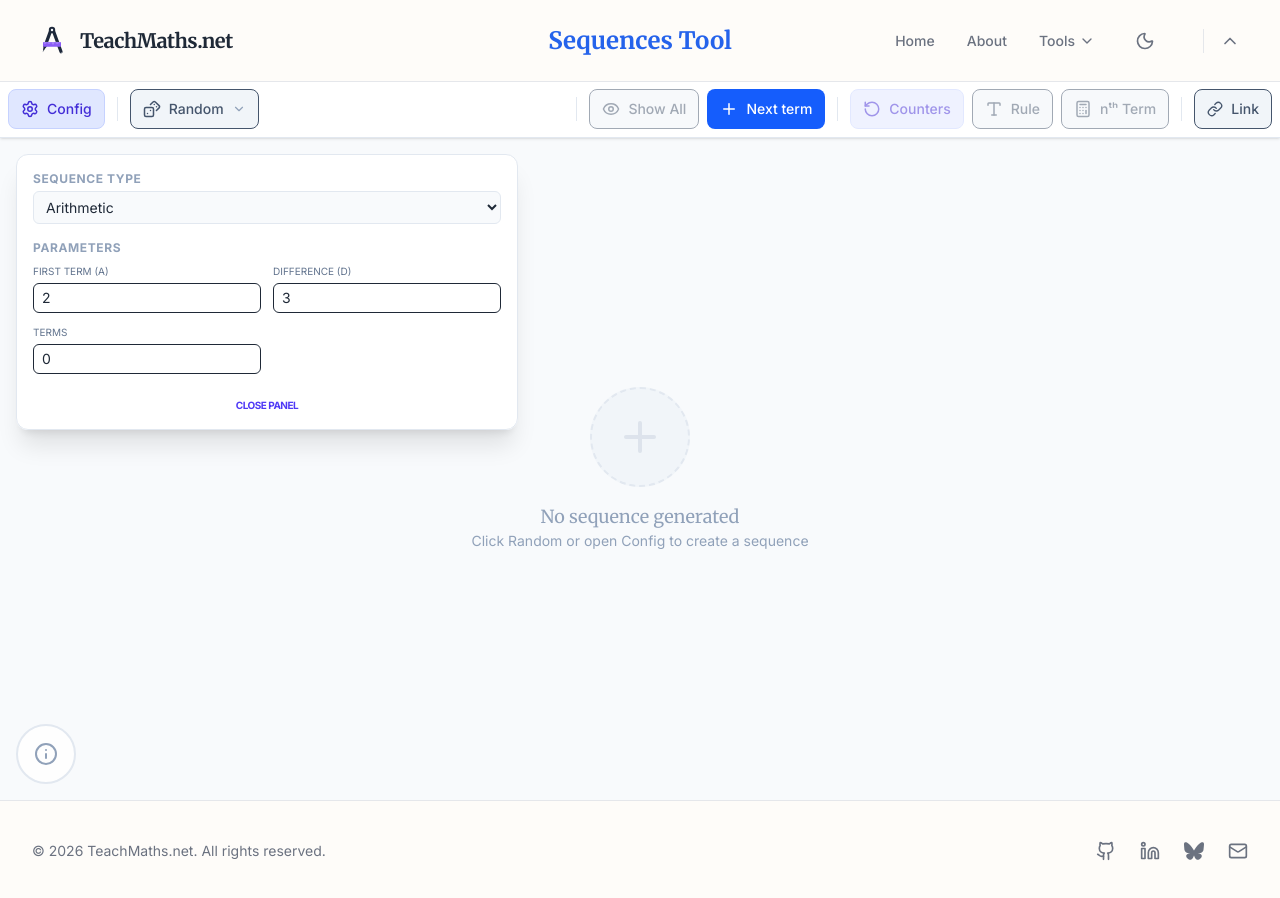
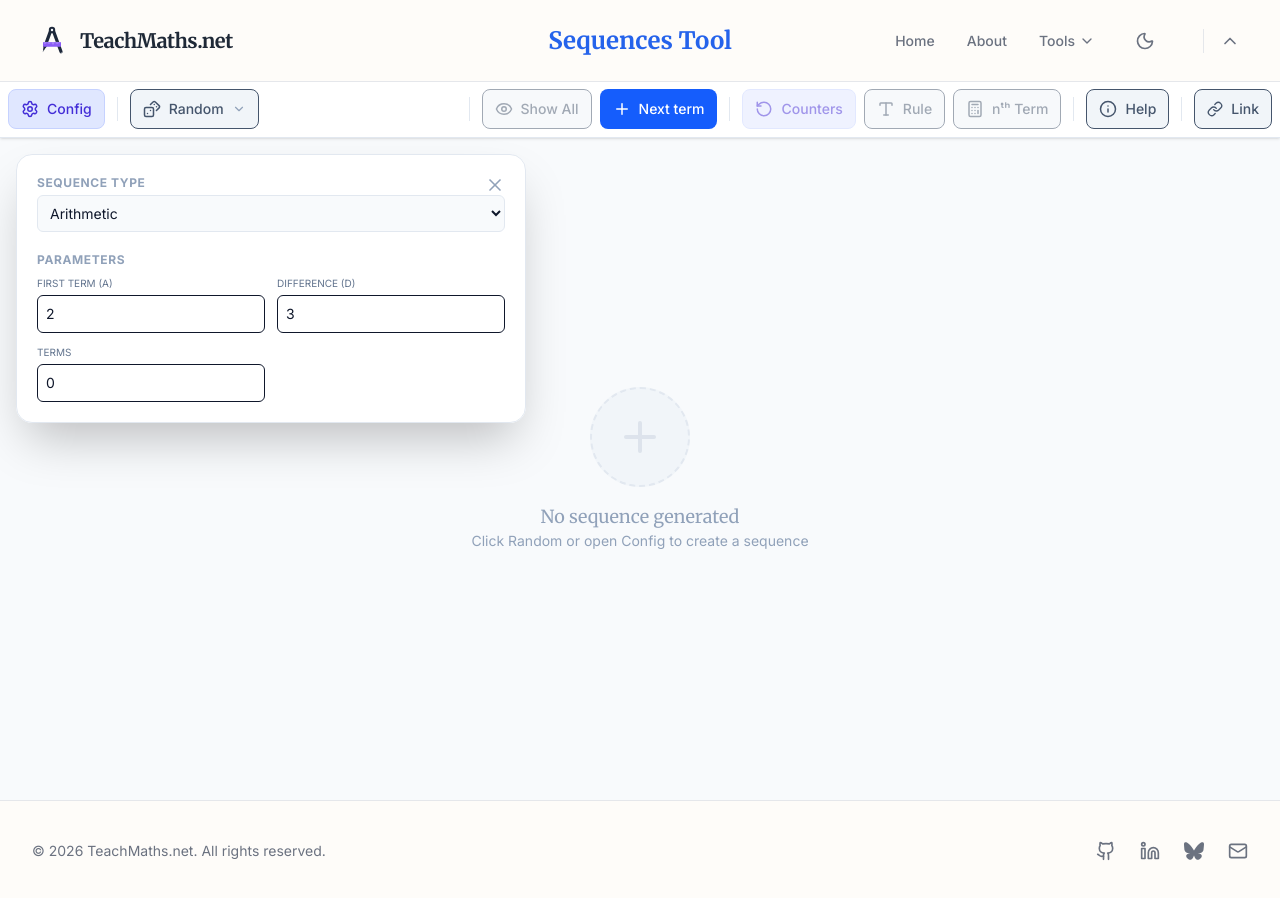
Before and after one commit to jambrothers/mathtools, a Next.js app in the folder web/: page /mathematics/sequences in a window 1280 px wide. Both pictures are taken after a click on the button "Config". Built offline with nearby package versions, Linux system fonts and the light colour scheme.

Commit message:
feat: add responsive E2E tests for Sequences tool and refine its UI/UX, including adjusting the navbar's mobile breakpoint.

```diff
--- a/web/app/mathematics/sequences/page.tsx
+++ b/web/app/mathematics/sequences/page.tsx
@@ -12,9 +12,8 @@ import { SequenceDisplay } from './_components/sequence-display';
 import { sequencesURLSerializer, SequencesURLState } from './_lib/url-state';
 import { SEQUENCE_TYPES } from './constants';
 import { HelpModal } from '@/components/tool-ui/help-modal';
-import { HelpButton } from '@/components/tool-ui/help-button';
 import helpContent from './HELP.md';
-import { ChevronDown, RotateCcw, Eye, EyeOff, Calculator, Type, Settings, Dices, Check, Plus } from "lucide-react";
+import { ChevronDown, RotateCcw, Eye, EyeOff, Calculator, Type, Settings, Dices, Check, Plus, Info, X } from "lucide-react";
 import { cn } from '@/lib/utils';
 import { SequenceType } from './_lib/sequences';
 
@@ -104,7 +103,7 @@ function SequencesPageContent() {
     };
 
     return (
-        <div className="flex flex-col h-[calc(100vh-81px)] w-full bg-slate-50 dark:bg-slate-950 overflow-hidden">
+        <div className="flex flex-col h-[calc(100vh-81px)] w-full bg-slate-50 dark:bg-slate-950 overflow-hidden text-slate-900 dark:text-slate-100 uppercase-buttons">
             <SetPageTitle title="Sequences Tool" />
 
             <Toolbar className="sticky top-0">
@@ -132,20 +131,20 @@ function SequencesPageContent() {
                         {isRandomDropdownOpen && (
                             <>
                                 <div className="fixed inset-0 z-[100]" onClick={() => setIsRandomDropdownOpen(false)} />
-                                <div className="absolute top-full left-0 mt-1 z-[101] bg-white dark:bg-slate-800 border border-slate-200 dark:border-slate-700 rounded-lg shadow-lg min-w-[180px] p-2 flex flex-col gap-1">
+                                <div className="absolute top-full left-0 mt-1 z-[101] bg-white dark:bg-slate-800 border border-slate-200 dark:border-slate-700 rounded-lg shadow-lg min-w-[200px] p-2 flex flex-col gap-1">
                                     {SEQUENCE_TYPES.map((type) => (
                                         <button
                                             key={type.id}
-                                            className="flex items-center gap-2 px-3 py-2 text-sm hover:bg-slate-50 dark:hover:bg-slate-700 transition-colors rounded-md w-full text-left"
+                                            className="flex items-center gap-2 px-3 py-3 text-sm hover:bg-slate-50 dark:hover:bg-slate-700 transition-colors rounded-md w-full text-left"
                                             onClick={() => toggleRandomType(type.id)}
                                         >
                                             <div className={cn(
-                                                "w-4 h-4 border rounded flex items-center justify-center transition-colors",
+                                                "w-5 h-5 border rounded flex items-center justify-center transition-colors",
                                                 selectedRandomTypes.includes(type.id)
                                                     ? "bg-indigo-600 border-indigo-600 text-white"
                                                     : "border-slate-300 dark:border-slate-600"
                                             )}>
-                                                {selectedRandomTypes.includes(type.id) && <Check size={12} />}
+                                                {selectedRandomTypes.includes(type.id) && <Check size={14} />}
                                             </div>
                                             {type.label}
                                         </button>
@@ -153,7 +152,7 @@ function SequencesPageContent() {
                                     <div className="h-px bg-slate-100 dark:bg-slate-700 my-1" />
                                     <button
                                         disabled={selectedRandomTypes.length === 0}
-                                        className="w-full py-1.5 bg-indigo-600 hover:bg-indigo-700 text-white rounded-md text-sm font-medium transition-colors disabled:opacity-50 disabled:cursor-not-allowed"
+                                        className="w-full py-2.5 bg-indigo-600 hover:bg-indigo-700 text-white rounded-md text-sm font-medium transition-colors disabled:opacity-50 disabled:cursor-not-allowed"
                                         onClick={() => {
                                             randomize(selectedRandomTypes);
                                             setIsRandomDropdownOpen(false);
@@ -207,6 +206,13 @@ function SequencesPageContent() {
                     />
 
                     <ToolbarSeparator />
+                    <ToolbarButton
+                        icon={<Info size={18} />}
+                        label="Help"
+                        onClick={() => setIsHelpOpen(true)}
+                    />
+
+                    <ToolbarSeparator />
                     <CopyLinkButton onCopyLink={handleCopyLink} />
                 </ToolbarGroup>
             </Toolbar>
@@ -214,14 +220,22 @@ function SequencesPageContent() {
             <Canvas className="flex-1 relative">
                 {/* Floating Config Panel */}
                 {showConfig && (
-                    <div className="absolute top-4 left-4 z-20 bg-white/90 dark:bg-slate-800/90 backdrop-blur-sm border border-slate-200 dark:border-slate-700 rounded-xl shadow-xl p-4 min-w-[240px] animate-in fade-in slide-in-from-top-2 duration-200">
-                        <div className="flex flex-col gap-4">
+                    <div className="absolute top-4 left-4 z-40 bg-white/95 dark:bg-slate-800/95 backdrop-blur-md border border-slate-200 dark:border-slate-700 rounded-2xl shadow-2xl p-5 min-w-[280px] sm:min-w-[320px] max-w-[90vw] animate-in fade-in slide-in-from-top-2 duration-200">
+                        <button
+                            onClick={() => setShowConfig(false)}
+                            className="absolute top-3 right-3 p-2 hover:bg-slate-100 dark:hover:bg-slate-700 rounded-full transition-colors"
+                            aria-label="Close"
+                        >
+                            <X size={20} className="text-slate-400" />
+                        </button>
+
+                        <div className="flex flex-col gap-5">
                             <div className="flex flex-col gap-1">
                                 <span className="text-xs font-bold text-slate-400 uppercase tracking-wider">Sequence Type</span>
                                 <select
                                     value={sequenceType}
                                     onChange={(e) => setSequenceType(e.target.value as SequenceType)}
-                                    className="w-full bg-slate-50 dark:bg-slate-900 border border-slate-200 dark:border-slate-700 rounded-md px-2 py-1.5 text-sm outline-none focus:ring-2 focus:ring-indigo-500"
+                                    className="w-full bg-slate-50 dark:bg-slate-900 border border-slate-200 dark:border-slate-700 rounded-md px-2 py-2 text-sm outline-none focus:ring-2 focus:ring-indigo-500"
                                 >
                                     {SEQUENCE_TYPES.map(t => (
                                         <option key={t.id} value={t.id}>{t.label}</option>
@@ -238,7 +252,7 @@ function SequencesPageContent() {
                                             type="number"
                                             value={a}
                                             onChange={(e) => setA(Number(e.target.value))}
-                                            className="w-full px-2 py-1 text-sm border rounded-md dark:bg-slate-900 dark:border-slate-700"
+                                            className="w-full px-2 py-2 text-sm border rounded-md dark:bg-slate-900 dark:border-slate-700"
                                         />
                                     </div>
 
@@ -249,7 +263,7 @@ function SequencesPageContent() {
                                                 type="number"
                                                 value={d}
                                                 onChange={(e) => setD(Number(e.target.value))}
-                                                className="w-full px-2 py-1 text-sm border rounded-md dark:bg-slate-900 dark:border-slate-700"
+                                                className="w-full px-2 py-2 text-sm border rounded-md dark:bg-slate-900 dark:border-slate-700"
                                             />
                                         </div>
                                     )}
@@ -262,7 +276,7 @@ function SequencesPageContent() {
                                                 step="0.1"
                                                 value={r}
                                                 onChange={(e) => setR(Number(e.target.value))}
-                                                className="w-full px-2 py-1 text-sm border rounded-md dark:bg-slate-900 dark:border-slate-700"
+                                                className="w-full px-2 py-2 text-sm border rounded-md dark:bg-slate-900 dark:border-slate-700"
                                             />
                                         </div>
                                     )}
@@ -275,7 +289,7 @@ function SequencesPageContent() {
                                                     type="number"
                                                     value={d}
                                                     onChange={(e) => setD(Number(e.target.value))}
-                                                    className="w-full px-2 py-1 text-sm border rounded-md dark:bg-slate-900 dark:border-slate-700"
+                                                    className="w-full px-2 py-2 text-sm border rounded-md dark:bg-slate-900 dark:border-slate-700"
                                                 />
                                             </div>
                                             <div className="flex flex-col gap-1">
@@ -284,7 +298,7 @@ function SequencesPageContent() {
                                                     type="number"
                                                     value={d2}
                                                     onChange={(e) => setD2(Number(e.target.value))}
-                                                    className="w-full px-2 py-1 text-sm border rounded-md dark:bg-slate-900 dark:border-slate-700"
+                                                    className="w-full px-2 py-2 text-sm border rounded-md dark:bg-slate-900 dark:border-slate-700"
                                                 />
                                             </div>
                                         </>
@@ -298,17 +312,11 @@ function SequencesPageContent() {
                                             max="12"
                                             value={termCount}
                                             onChange={(e) => setTermCount(Number(e.target.value))}
-                                            className="w-full px-2 py-1 text-sm border rounded-md dark:bg-slate-900 dark:border-slate-700"
+                                            className="w-full px-2 py-2 text-sm border rounded-md dark:bg-slate-900 dark:border-slate-700"
                                         />
                                     </div>
                                 </div>
                             </div>
-                            <button
-                                onClick={() => setShowConfig(false)}
-                                className="mt-2 text-[10px] font-bold text-indigo-600 dark:text-indigo-400 uppercase tracking-tighter hover:underline text-center"
-                            >
-                                Close Panel
-                            </button>
                         </div>
                     </div>
                 )}
@@ -335,8 +343,6 @@ function SequencesPageContent() {
                         onRevealTerm={(index) => setRevealedCount(index + 1)}
                     />
                 )}
-
-                <HelpButton onClick={() => setIsHelpOpen(true)} />
             </Canvas>
 
             {isHelpOpen && (
--- a/web/components/navbar.tsx
+++ b/web/components/navbar.tsx
@@ -91,7 +91,7 @@ export function Navbar() {
                             )}
                         </div>
 
-                        <div className="hidden md:flex ml-auto items-center space-x-8 z-10 bg-[var(--theme-page)]/0">
+                        <div className="hidden lg:flex ml-auto items-center space-x-8 z-10 bg-[var(--theme-page)]/0">
                             <Link
                                 href="/"
                                 className={`text-sm font-medium transition-colors ${isActive("/") ? "text-[var(--theme-main)]" : "text-[var(--theme-muted)] hover:text-[var(--theme-main)]"}`}
@@ -163,7 +163,7 @@ export function Navbar() {
                             </button>
                         </div>
 
-                        <div className="-mr-2 flex md:hidden">
+                        <div className="-mr-2 flex lg:hidden">
                             <button
                                 onClick={() => setIsOpen(!isOpen)}
                                 className="inline-flex items-center justify-center p-2 rounded-md text-[var(--theme-muted)] hover:text-[var(--theme-main)] hover:bg-[var(--theme-card)] focus:outline-none"
@@ -177,7 +177,7 @@ export function Navbar() {
 
                 {/* Mobile menu */}
                 {isOpen && (
-                    <div className="md:hidden bg-[var(--theme-page)] border-b border-[var(--theme-border)]">
+                    <div className="lg:hidden bg-[var(--theme-page)] border-b border-[var(--theme-border)]">
                         <div className="px-2 pt-2 pb-3 space-y-1 sm:px-3">
                             <Link href="/" onClick={() => setIsOpen(false)} className="block px-3 py-2 rounded-md text-base font-medium text-[var(--theme-muted)] hover:text-[var(--theme-main)] hover:bg-[var(--theme-card)]">
                                 Home
```
Also changed, not shown: 1 other file (tests, documents, lock files or other folders).
